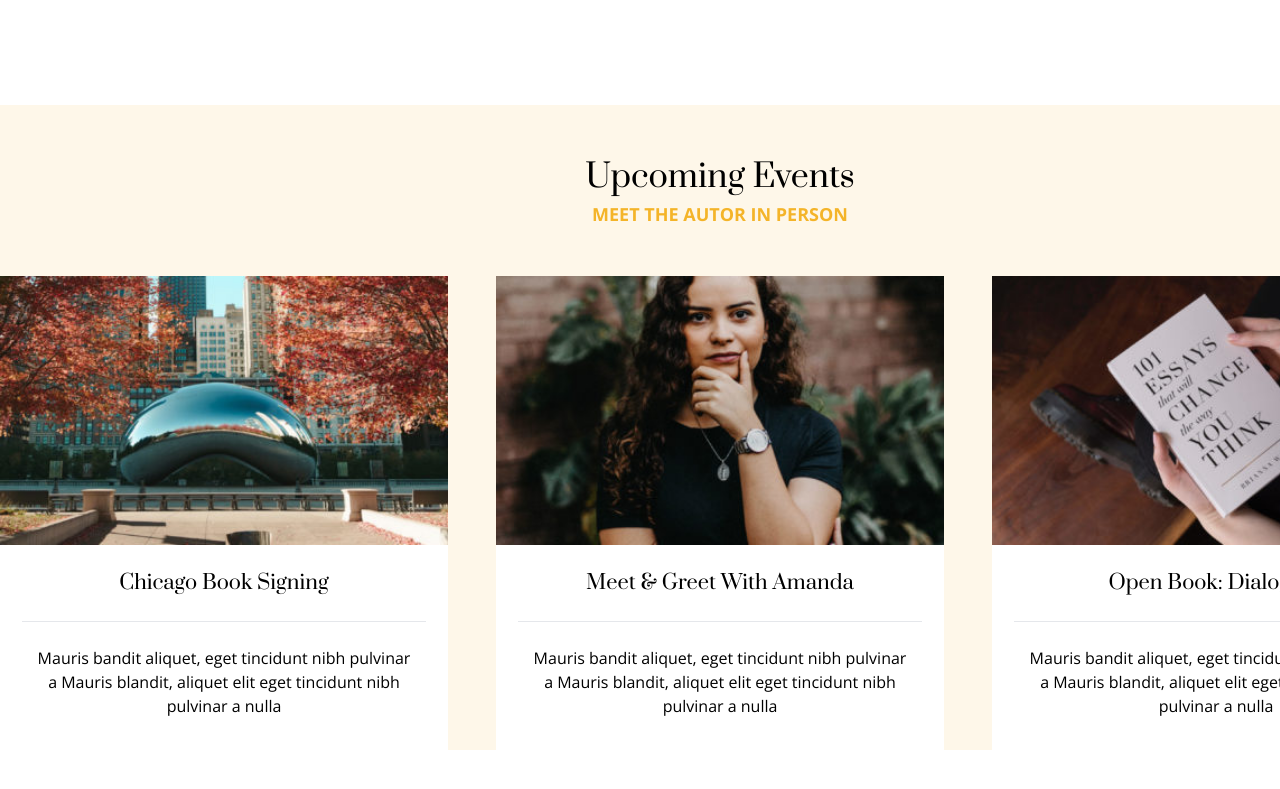
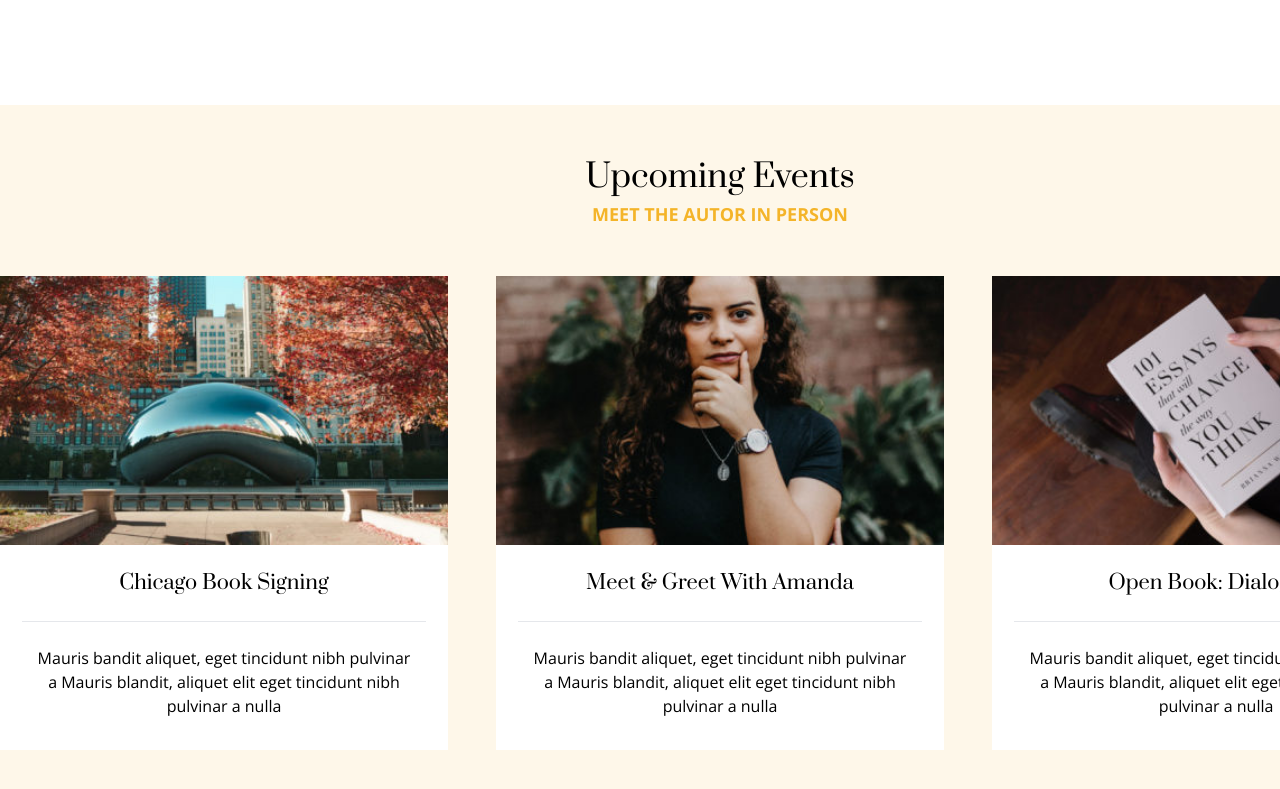
Before and after one commit to GCaringi/proj-html-vuejs, a Vue app: page / in a window 1280 px wide. Shown: the part 2575-3364 px from the top of the page. Before the commit the page ends 3325 px from the top, so only its background shows below. Built offline with nearby package versions, Linux system fonts and the light colour scheme; a web font is replaced by a local one.

Commit message:
Add spacing to Section

```diff
--- a/src/components/organisms/o-upcomingEvents.vue
+++ b/src/components/organisms/o-upcomingEvents.vue
@@ -1,6 +1,6 @@
 <template>
   <section id = "upcoming" class = "bg-[color:var(--clr-bg-secondary)]">
-        <div class = "w-[var(--width-xxl)] m-auto">
+        <div class = "w-[var(--width-xxl)] m-auto pb-[5rem]">
             <header-section
                 title = "Upcoming Events"
                 subtitle = "Meet the Autor in person"
```
